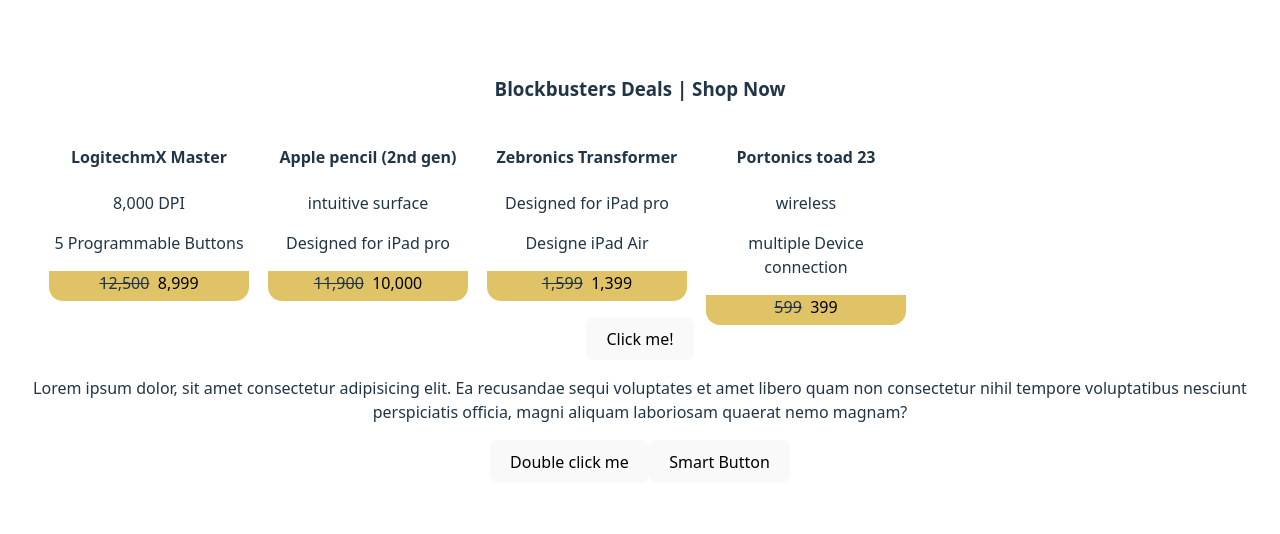
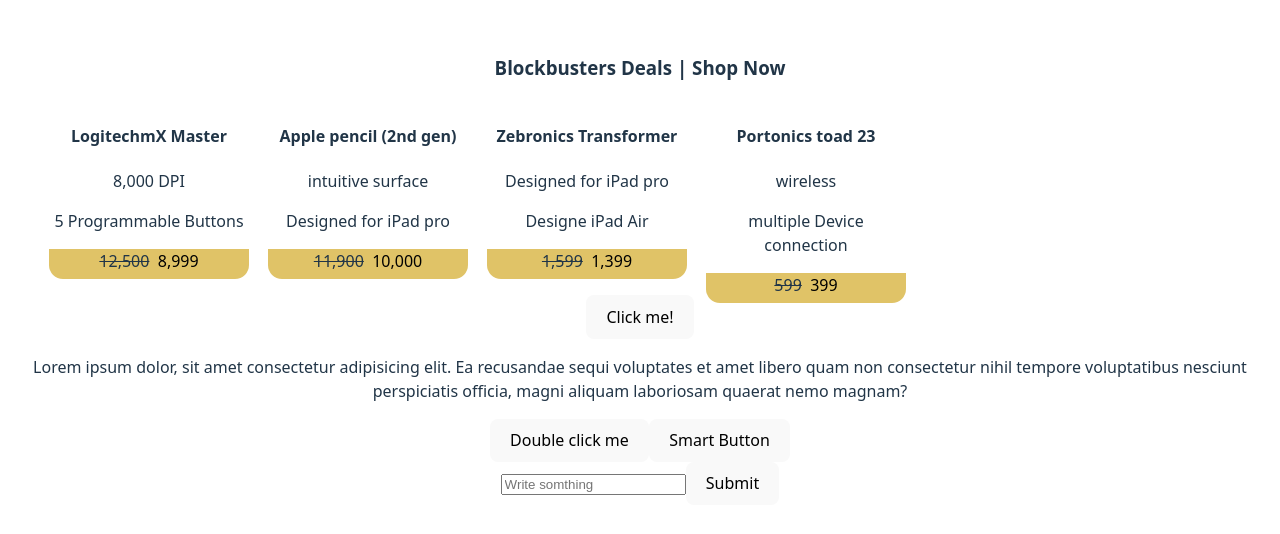
Before and after one commit to sohelkhan006/DREACT, a React (Vite) app: page / in a window 1280 px wide. Shown: the part 130-664 px from the top of the page. Built offline with nearby package versions, Linux system fonts and the light colour scheme.

Commit message:
add Event methods in Form

```diff
--- a/src/App.jsx
+++ b/src/App.jsx
@@ -2,7 +2,7 @@
 import './App.css'
 import ProductTab from './ProductTab';
 import Button from './Button';
-
+import Form from './Form';
 
 
 
@@ -14,6 +14,9 @@
     <div>
       <Button/>
     </div>
+    <div>
+      <Form/>
+    </div>
      </div>
   );
 }
--- a/src/Form.jsx
+++ b/src/Form.jsx
@@ -1,21 +1,15 @@
-import './App.css'
 
-function Form (){
+function handleFormSubmit (event){
+    event.preventDefault();
+    console.log("form was submitted")
+}
+
+
+export default function Form() {
     return (
-
-        <div className='form-container'>
-            <h2>Login form</h2>
-            <label htmlFor="user" >Enter Username</label>
-            <input type="text" id='user' placeholder='Username'/>
-
-            <br /><br />
-
-            <label htmlFor="pass">Password:</label>
-            <input type="password" id='pass'  />
-
-            <button type="submit">Submit</button>
-        </div>
-
+        <form onSubmit={handleFormSubmit}>
+        <input type="text" placeholder="Write somthing" />
+        <button>Submit</button>
+        </form>
     );
 }
-export default Form;
```
